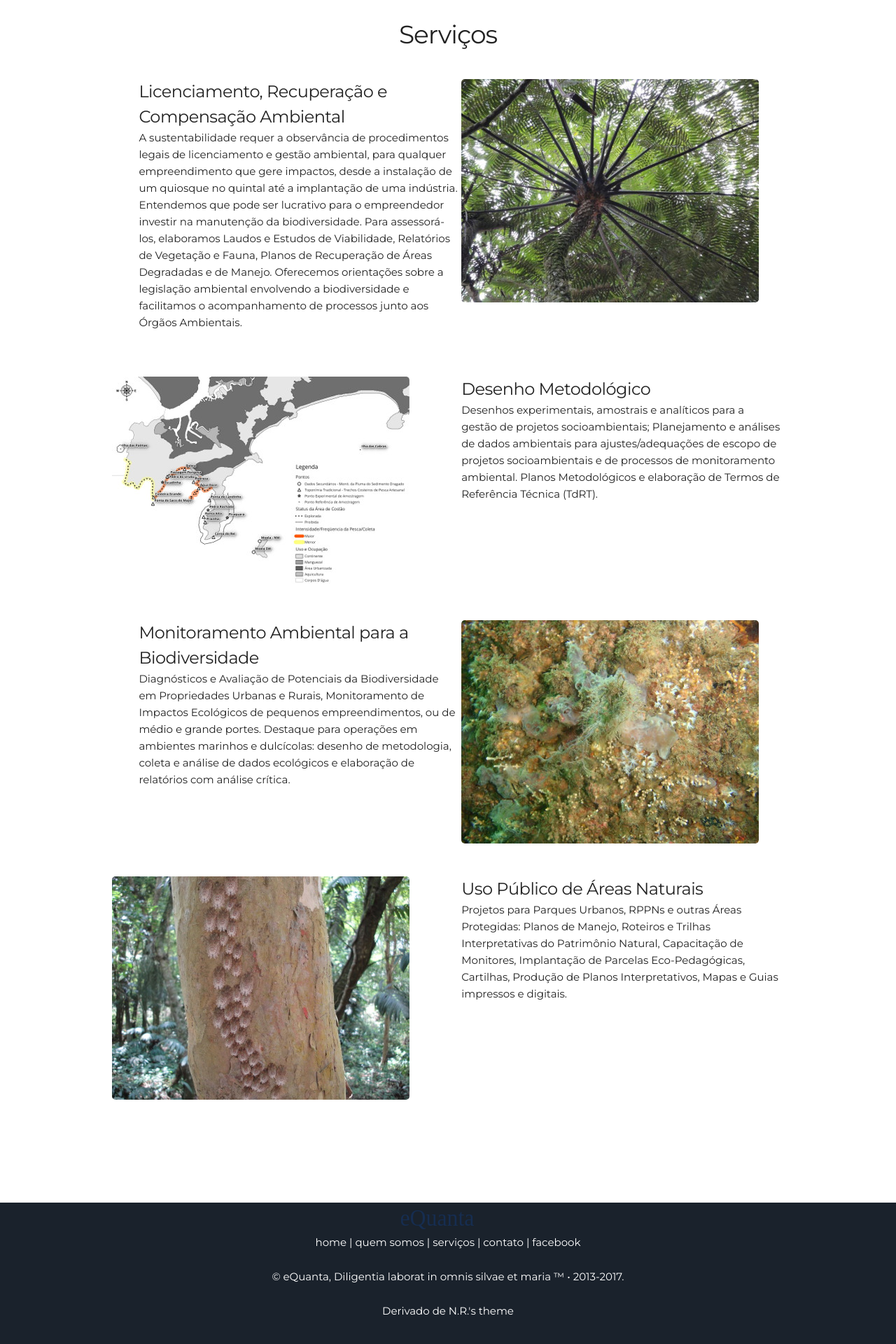
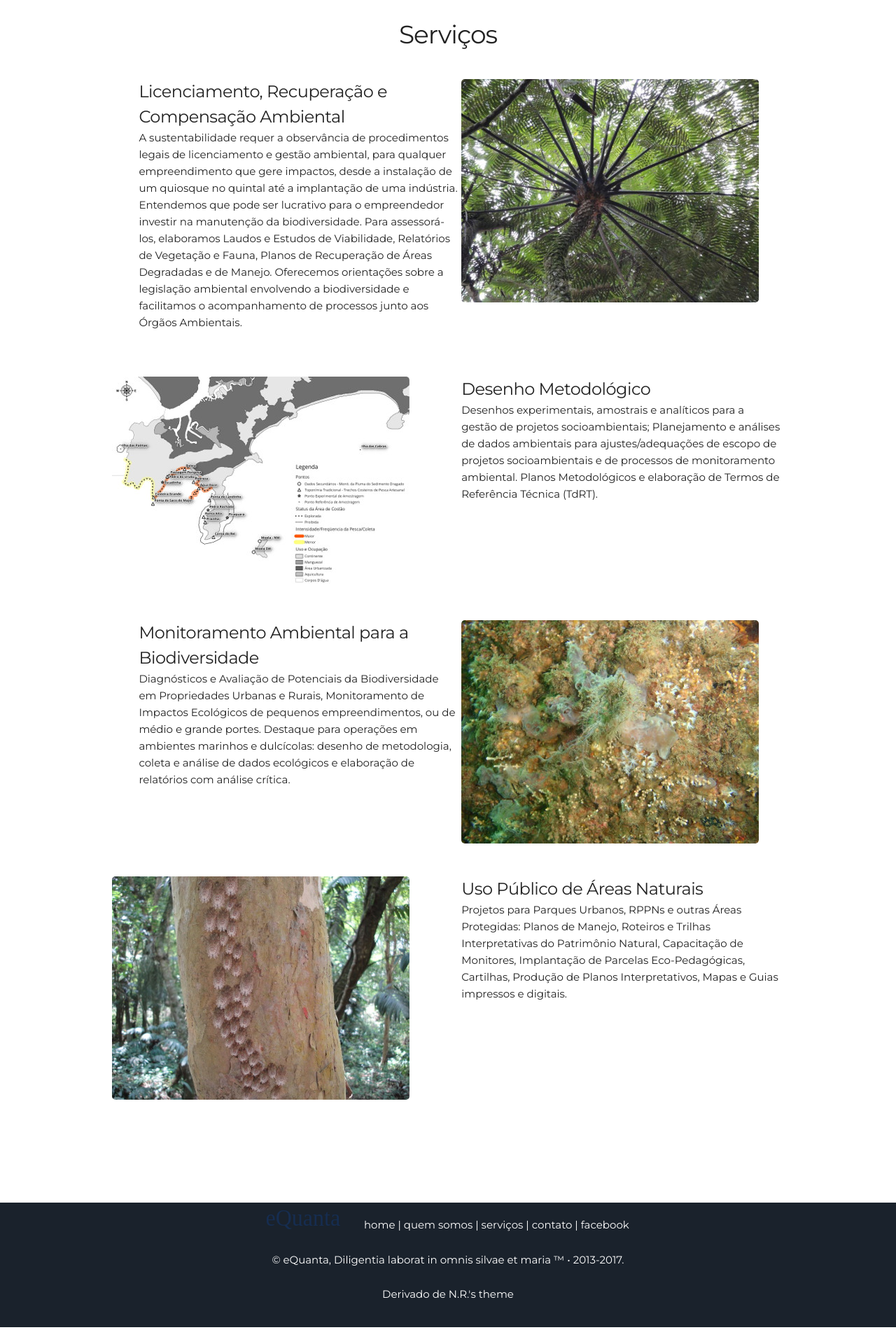
Before and after one commit to leroy1977/eQ1, a Jekyll site: the page built from index.html, in a window 1280 px wide. Shown: the part 1661-3581 px from the top of the page at 70% size. Built offline with Jekyll 4.4.1, drawn with Linux system fonts in a browser that asks for light colours; after the commit the page ends 3557 px from its top, so only the background shows below that.

Commit message:
Update footer.html

```diff
--- a/_includes/footer.html
+++ b/_includes/footer.html
@@ -1,9 +1,6 @@
 <footer class="footer">
-    <div class="foot-left">
-                <a href="#"><img class="logo-eQ" src="/assets/img/eQuanta_footer.svg" alt="eQuanta" title="Go to the top of the page"></a>
-                </div>
-
                 <p> <tbody><tr>
+                <td align="left"><a href="#"><img class="logo-eQ" src="/assets/img/eQuanta_footer.svg" alt="eQuanta" title="Go to the top of the page"></a></td>
                 <td align="center"><a href="#"><font color="#ffffff">home</font></a></td>
                 <td align="center" width="8">| </td>
                 <td align="center"><a href="#about"><font color="#ffffff">quem somos</font></a></td>
```
